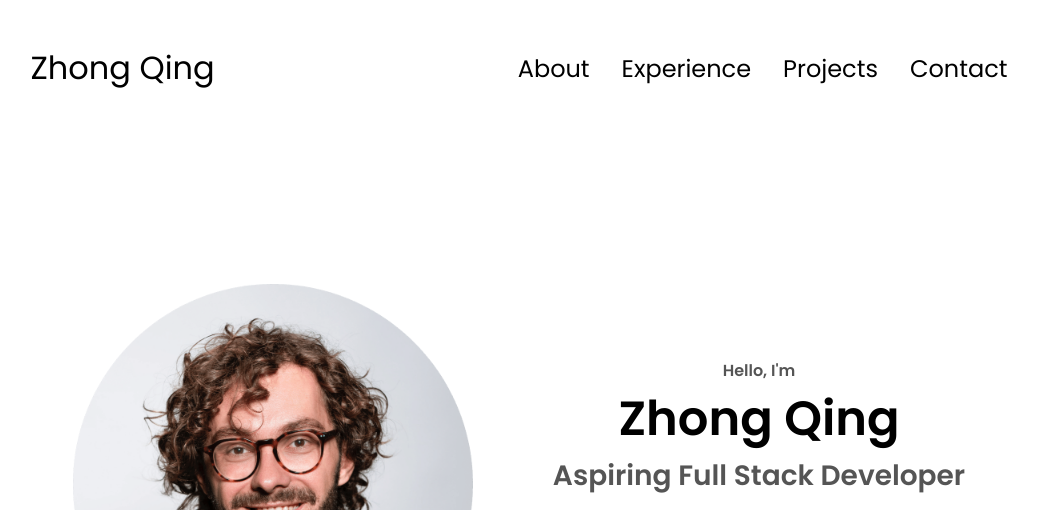
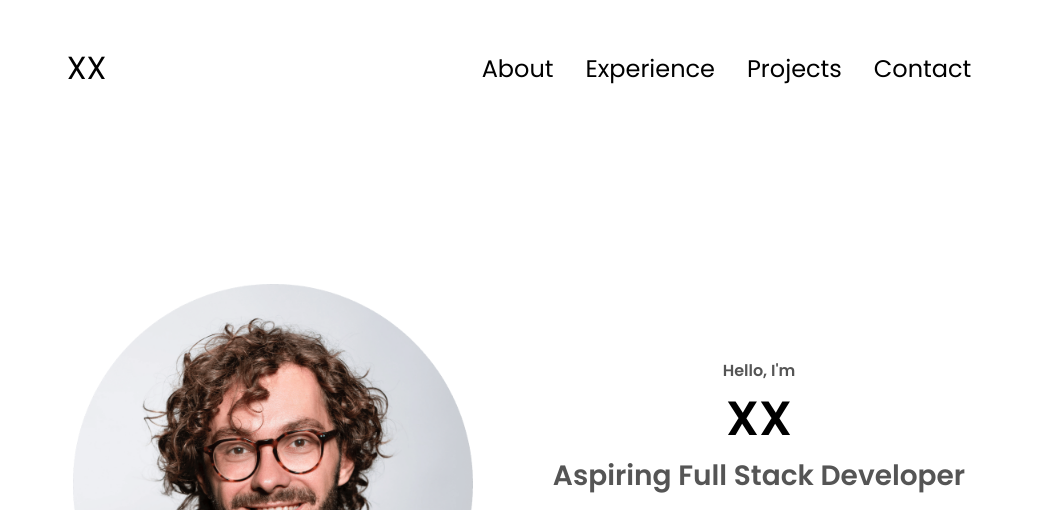
Before and after one commit to starsia/html-css-js-portfolio-improved, a plain HTML site: page index.html in a window 1280 px wide. Shown: the top 510 px of the page, without its empty margins (121-1159 px from the left). Drawn offline with Linux system fonts and the light colour scheme.

Commit message:
Change name

```diff
--- a/index.html
+++ b/index.html
@@ -9,7 +9,7 @@
   </head>
   <body>
     <nav id="desktop-nav">
-      <div class="logo">Zhong Qing</div>
+      <div class="logo">XX</div>
       <div>
         <ul class="nav-links">
           <li><a href="#about">About</a></li>
@@ -41,7 +41,7 @@
       </div>
       <div class="section__text">
         <p class="section__text__p1">Hello, I'm</p>
-        <h1 class="title">Zhong Qing</h1>
+        <h1 class="title">XX</h1>
         <p class="section__text__p2">Aspiring Full Stack Developer</p>
         <div class="btn-container">
           <button
@@ -352,7 +352,7 @@
     </section>
     <footer>
       <nav id="desktop-nav">
-        <div class="logo">Zhong Qing</div>
+        <div class="logo">XX</div>
         <div>
           <ul class="nav-links">
             <li><a href="#about">About</a></li>
```
